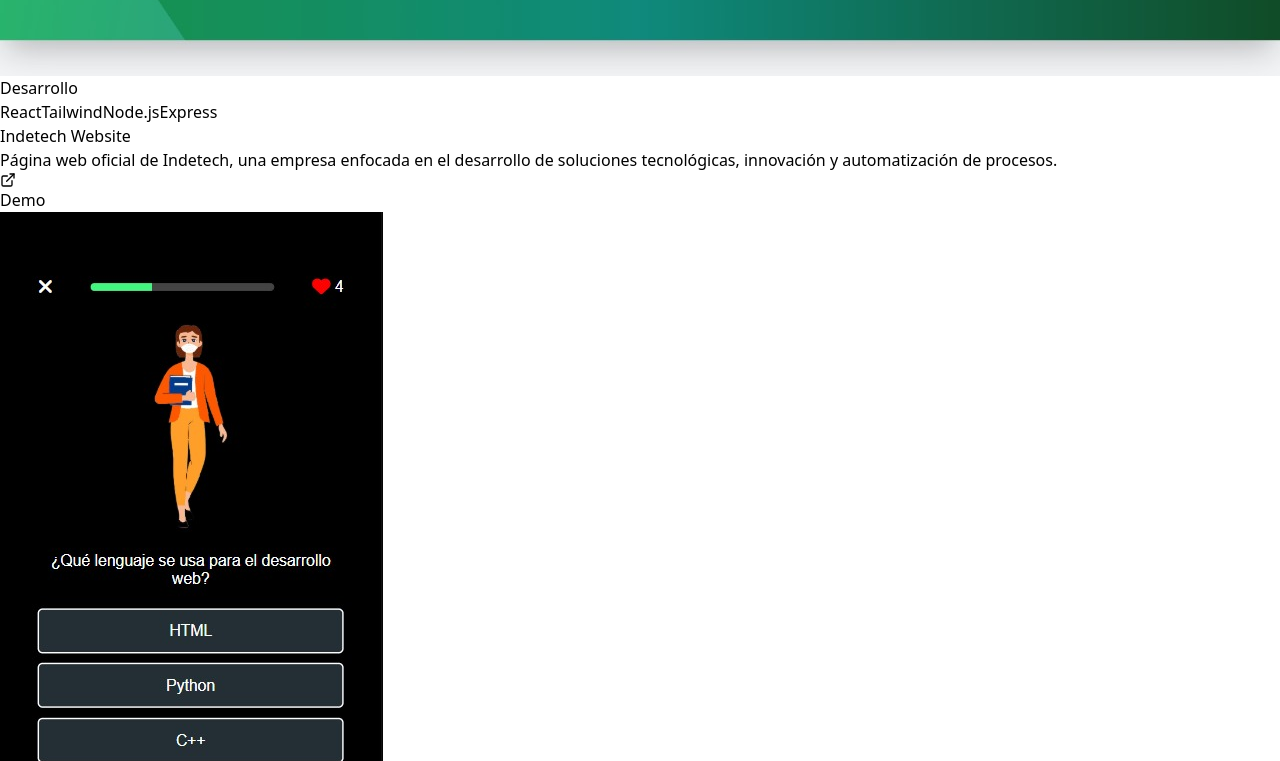
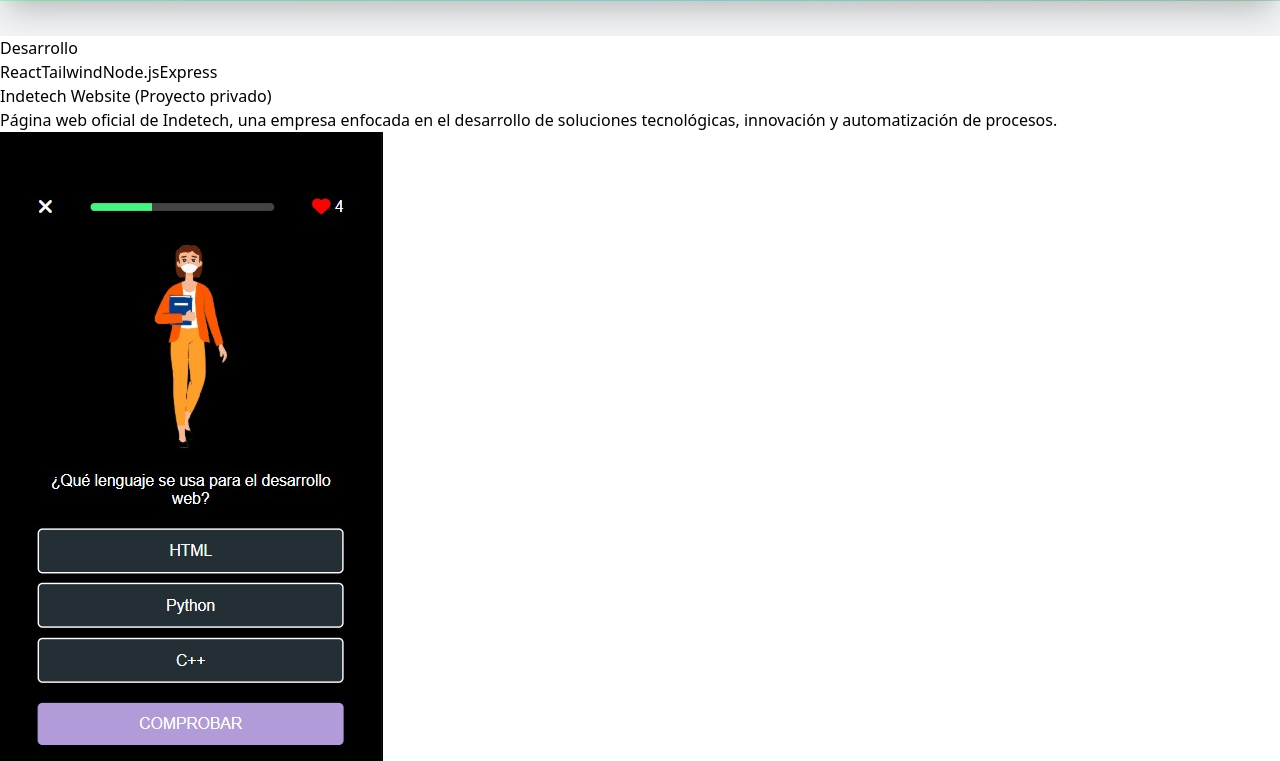
Before and after one commit to Anmer07x/Portfolio-dev, a React (Vite) app: page / in a window 1280 px wide. Shown: the part 4679-5440 px from the top of the page. Built offline with nearby package versions, Linux system fonts and the light colour scheme.

Commit message:
Update projects.jsx

```diff
--- a/src/components/projects.jsx
+++ b/src/components/projects.jsx
@@ -25,12 +25,11 @@ const proyectos = [
       "Aplicación web desarrollada con React.js que permite explorar Pokémon. Utiliza la PokéAPI para obtener datos en tiempo real.",
     imagen: proyecto1Img,
     codigo: "https://github.com/Anmer07x/Pokedex-React.git",
-    demo: "https://pokedex-anmer.netlify.app/",
     tecnologias: "React, Tailwind, API",
     tipo: "desarrollo",
   },
   {
-    titulo: "Dashboard Interactivo",
+    titulo: "Dashboard Interactivo ",
     descripcion:
       "Dashboard que permite filtrar clientes según su estado. Desarrollado con Tailwind CSS.",
     imagen: proyecto2Img,
@@ -41,11 +40,10 @@ const proyectos = [
   },
 
   {
-    titulo: "Indetech Website",
+    titulo: "Indetech Website (Proyecto privado)",
     descripcion:
       "Página web oficial de Indetech, una empresa enfocada en el desarrollo de soluciones tecnológicas, innovación y automatización de procesos.",
     imagen: proyecto3Img,
-    demo: "https://indetechweb.netlify.app/",
     tecnologias: "React, Tailwind, Node.js, Express",
     tipo: "desarrollo",
   },
@@ -54,17 +52,15 @@ const proyectos = [
     descripcion:
       "Plataforma web con quizzes diarios de HTML, CSS, Figma y UX/UI. Aprende, practica y seguí tu progreso con una barra visual.",
     imagen: proyecto4Img,
-    demo: "https://demo2.com",
     codigo: "https://github.com/Anmer07x/Daily-bite",
     tecnologias: "JavaScript, CSS, HTML",
     tipo: "desarrollo",
   },
   {
-    titulo: "Sistema de cubicaje",
+    titulo: "Sistema de cubicaje (Proyecto privado)",
     descripcion:
       "Aplicación web para calcular y gestionar cubicajes de carga, desarrollada con PHP y CodeIgniter 4. Ideal para optimizar espacio y logística.",
     imagen: proyecto5Img,
-    codigo: "https://github.com/anmer/proyecto2",
     tecnologias: "PHP, CodeIgniter, MySQL",
     tipo: "desarrollo",
   },
@@ -133,7 +129,7 @@ const proyectos = [
     descripcion:
       "Sitio web de presentación para la Institución Educativa San José de Timbiquí, diseñado para mostrar su misión, visión y servicios educativos.",
     imagen: proyecto10Img,
-    demo: "https://potencia-afro.netlify.app/",
+    demo: "https://iesanjosedetimbiqui.edu.co",
     tecnologias:
       "WordPress, Elementor,  SEO,  Theme Astra, WPForms",
     tipo: "WordPress",
```
